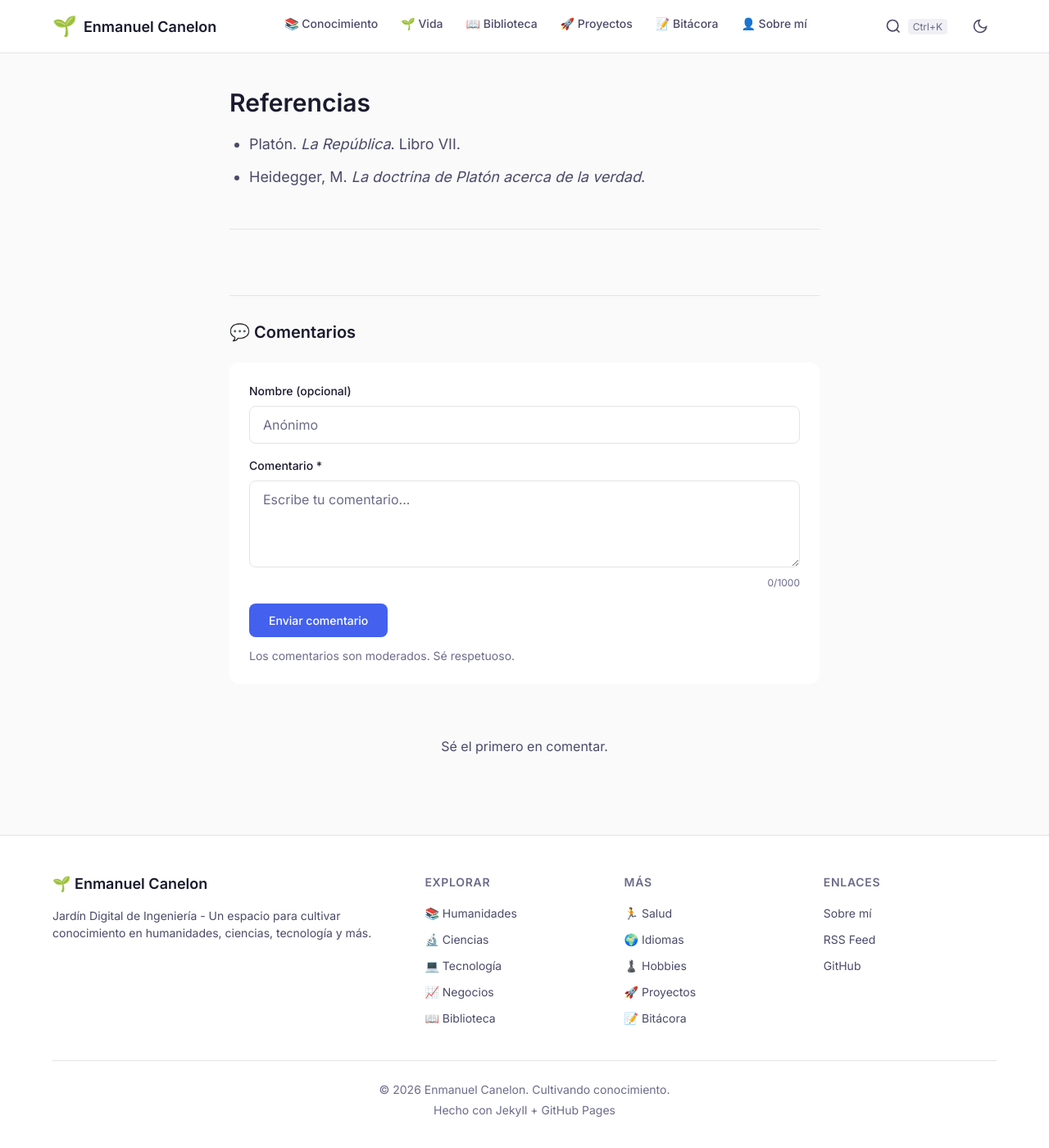
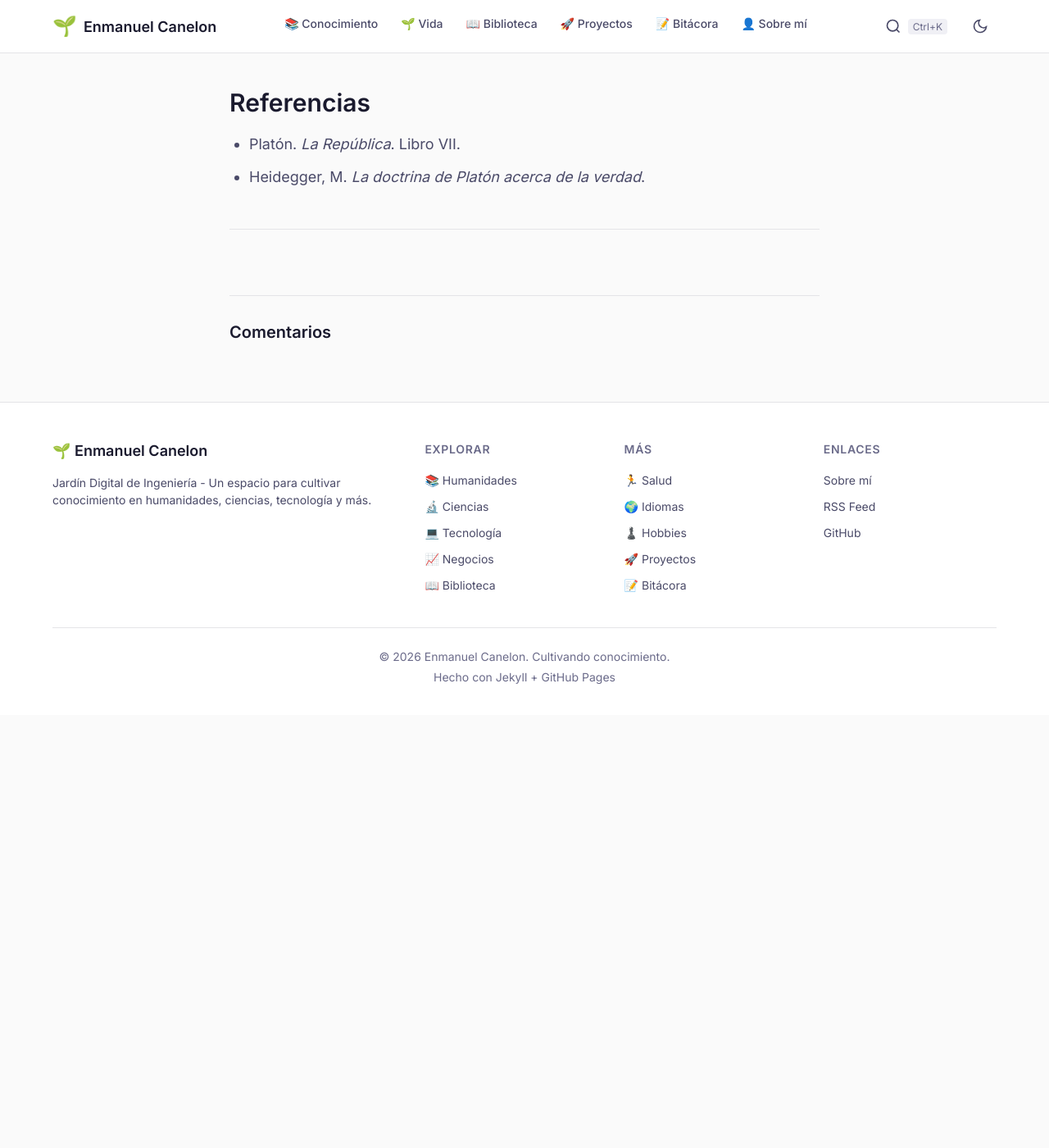
Before and after one commit to enmanuelcanelon/enmanuelcanelon, a Jekyll site: the page built from _humanidades/el-mito-de-la-caverna.md, in a window 1280 px wide and 1400 px high, scrolled down 1690 px. Shown: the whole window at 82% size. Built offline with Jekyll 4.4.1, drawn with Linux system fonts in a browser that asks for light colours; comment, search, counter and statistics services are not loaded; after the commit the page ends 2562 px from its top, so only the background shows below that.

Commit message:
feat: integrar cusdis para comentarios

```diff
--- a/_includes/comments.html
+++ b/_includes/comments.html
@@ -1,103 +1,31 @@
-<!-- Sistema de Comentarios Anónimos -->
+<!-- Sistema de Comentarios con Cusdis -->
 <section class="comments-section" id="comments">
-  <h3 class="comments-title">💬 Comentarios</h3>
+  <h3 class="comments-title">Comentarios</h3>
 
-  <!-- Formulario de nuevo comentario -->
-  <form class="comment-form" id="comment-form">
-    <div class="form-group">
-      <label for="comment-name">Nombre (opcional)</label>
-      <input
-        type="text"
-        id="comment-name"
-        name="name"
-        placeholder="Anónimo"
-        maxlength="50"
-      >
-    </div>
-
-    <div class="form-group">
-      <label for="comment-text">Comentario *</label>
-      <textarea
-        id="comment-text"
-        name="comment"
-        placeholder="Escribe tu comentario..."
-        rows="4"
-        required
-        maxlength="1000"
-      ></textarea>
-      <span class="char-count"><span id="char-count">0</span>/1000</span>
-    </div>
-
-    <button type="submit" class="btn btn-primary">
-      Enviar comentario
-    </button>
-
-    <p class="form-note">
-      Los comentarios son moderados. Sé respetuoso.
-    </p>
-  </form>
-
-  <!-- Lista de comentarios -->
-  <div class="comments-list" id="comments-list">
-    <!-- Los comentarios se cargarían aquí -->
-    <div class="no-comments">
-      <p>Sé el primero en comentar.</p>
-    </div>
-  </div>
+  <div id="cusdis_thread"
+    data-host="https://cusdis.com"
+    data-app-id="a0c6186b-117a-4ef8-be3a-59dd6224cb7b"
+    data-page-id="{{ page.url }}"
+    data-page-url="{{ page.url | absolute_url }}"
+    data-page-title="{{ page.title }}"
+  ></div>
+  <script async defer src="https://cusdis.com/js/cusdis.es.js"></script>
 </section>
 
-<script>
-document.addEventListener('DOMContentLoaded', function() {
-  const form = document.getElementById('comment-form');
-  const textarea = document.getElementById('comment-text');
-  const charCount = document.getElementById('char-count');
+<style>
+.comments-section {
+  margin-top: var(--space-12);
+  padding-top: var(--space-8);
+  border-top: 1px solid var(--color-border);
+}
 
-  // Contador de caracteres
-  textarea.addEventListener('input', function() {
-    charCount.textContent = this.value.length;
-  });
+.comments-title {
+  font-size: var(--font-size-xl);
+  margin-bottom: var(--space-6);
+}
 
-  // Manejar envío del formulario
-  form.addEventListener('submit', function(e) {
-    e.preventDefault();
-
-    const name = document.getElementById('comment-name').value.trim() || 'Anónimo';
-    const comment = textarea.value.trim();
-
-    if (!comment) return;
-
-    // Aquí se integraría con un backend (Staticman, Formspree, etc.)
-    // Por ahora mostramos un mensaje
-    const commentsList = document.getElementById('comments-list');
-    const noComments = commentsList.querySelector('.no-comments');
-    if (noComments) noComments.remove();
-
-    const newComment = document.createElement('div');
-    newComment.className = 'comment';
-    newComment.innerHTML = `
-      <div class="comment-header">
-        <span class="comment-author">${escapeHtml(name)}</span>
-        <time class="comment-date">${new Date().toLocaleDateString('es-ES')}</time>
-      </div>
-      <div class="comment-body">
-        <p>${escapeHtml(comment)}</p>
-      </div>
-    `;
-
-    commentsList.insertBefore(newComment, commentsList.firstChild);
-
-    // Limpiar formulario
-    form.reset();
-    charCount.textContent = '0';
-
-    // Mostrar confirmación
-    alert('¡Gracias por tu comentario! (Nota: En un sitio estático real, esto requeriría un servicio backend como Staticman)');
-  });
-
-  function escapeHtml(text) {
-    const div = document.createElement('div');
-    div.textContent = text;
-    return div.innerHTML;
-  }
-});
-</script>
+/* Estilos para Cusdis en modo oscuro */
+[data-theme="dark"] #cusdis_thread iframe {
+  color-scheme: dark;
+}
+</style>
```
